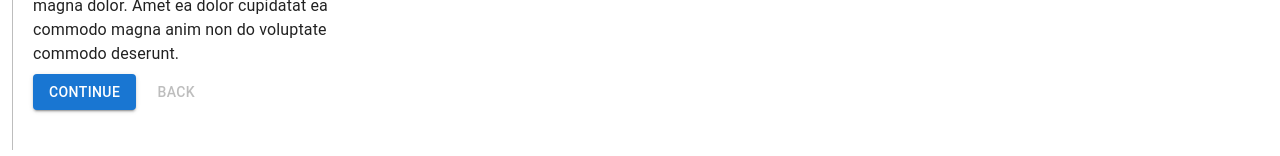
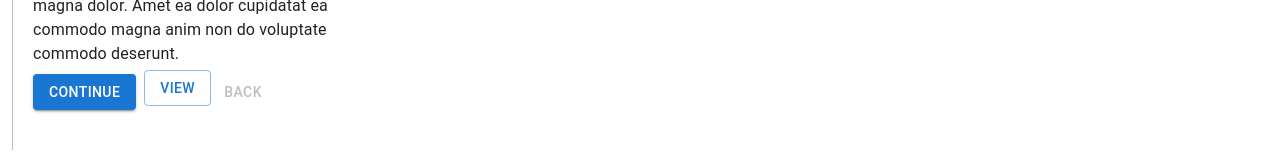
Before and after one commit to InterAct-Development/interact-frontend, a Next.js app: page /profile in a window 1280 px wide. Shown: the part 385-541 px from the top of the page. Built offline with nearby package versions, Linux system fonts and the light colour scheme.

Commit message:
Added btn to view detailed step (BROKEN)

```diff
--- a/components/steps/steps_summary.tsx
+++ b/components/steps/steps_summary.tsx
@@ -75,6 +75,14 @@ export default function VerticalLinearStepper() {
                                     >
                                         {index === steps.length - 1 ? 'Finish' : 'Continue'}
                                     </Button>
+
+                                    <Button
+                                        variant="outlined"
+                                        href="./step[id].tsx"
+                                    >
+                                        View
+                                    </Button>
+
                                     <Button
                                         disabled={index === 0}
                                         onClick={handleBack}
```
